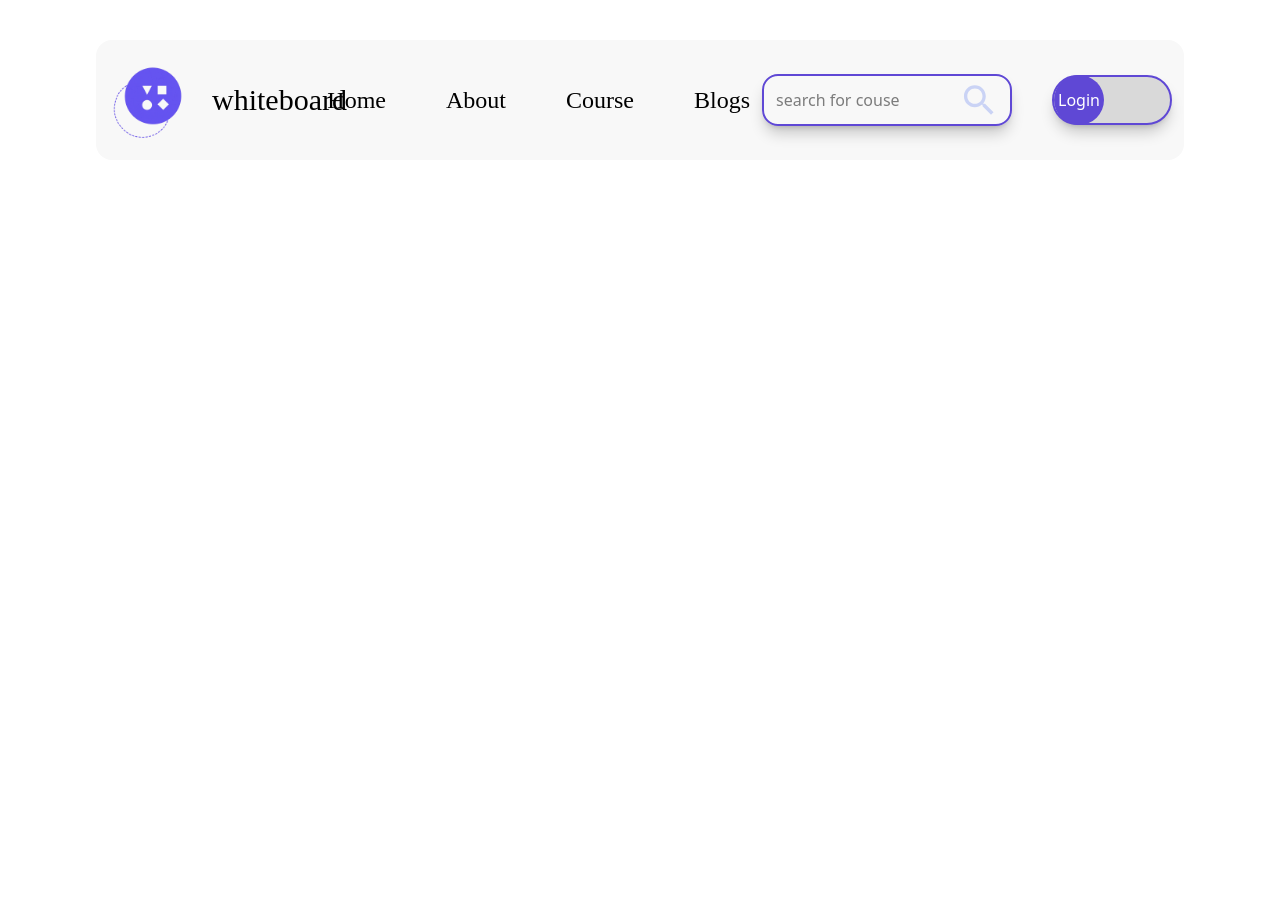
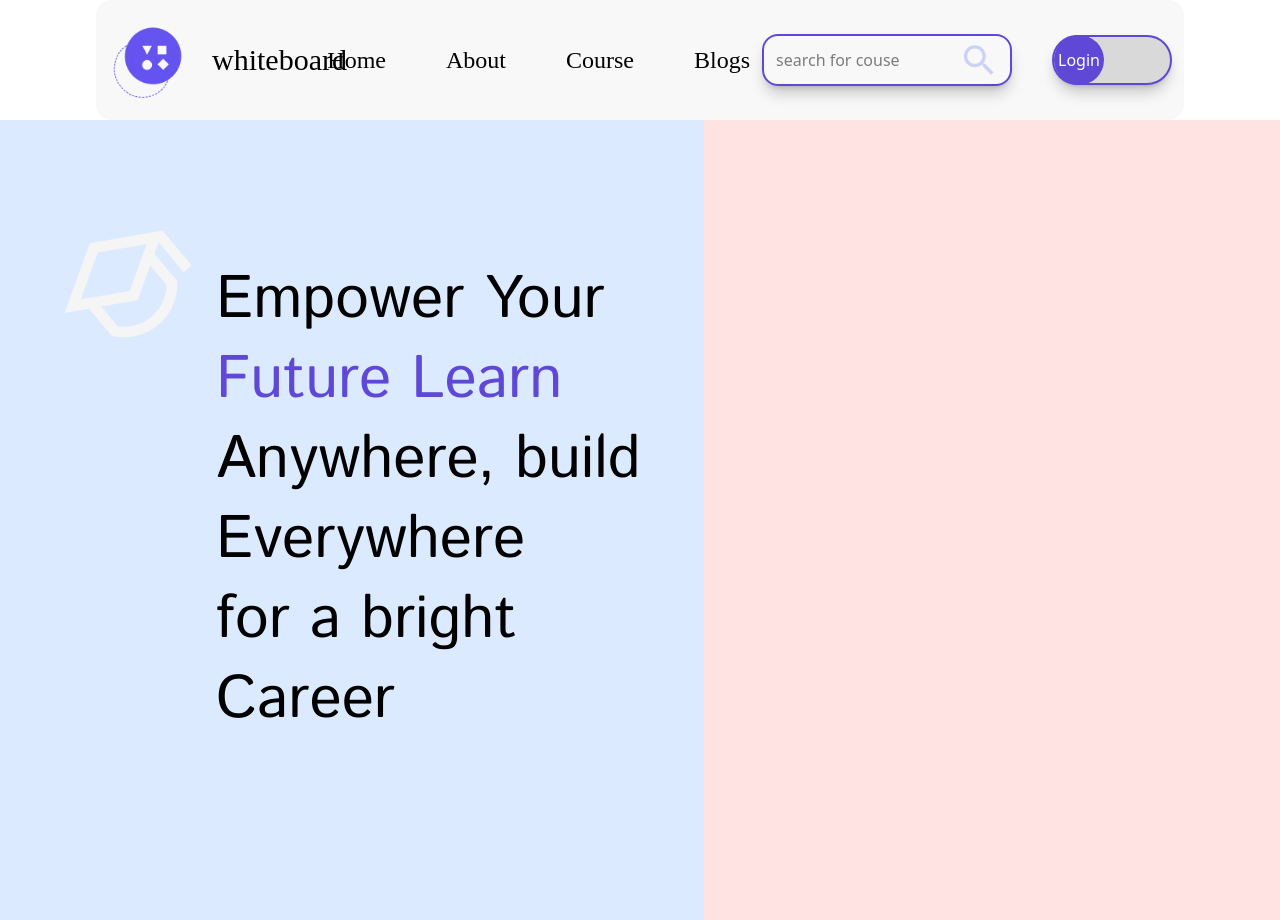
Before and after one commit to anandhuc1666/whiteboard, a React (Vite) app in the folder whiteboard/: page / in a window 1280 px wide. Before the commit the page ends 800 px from the top, so only its background shows below. Built offline with nearby package versions, Linux system fonts and the light colour scheme; a web font is replaced by a local one.

Commit message:
whiteboard

```diff
--- /dev/null
+++ b/whiteboard/src/Home/Home-body/Body.jsx
@@ -0,0 +1,23 @@
+import React from "react";
+import { RiGraduationCapLine } from "react-icons/ri";
+
+function Body() {
+  return (
+    <div className="w-full flex h-[100vh] bg-amber-200">
+      <div className="w-[55%] h-[100vh] bg-blue-100">
+        <div className="flex px-15 py-25 gap-7">
+          <div className="">
+            <RiGraduationCapLine className="text-9xl text-[#F5F5F5] rotate-320"/>
+          </div>
+          <p className="text-6xl mt-10 font-IstokWeb leading-20">
+            Empower Your <span className="text-[#5F48D5]">Future Learn</span><br /> Anywhere, build Everywhere <br /> for a bright
+            Career
+          </p>
+        </div>
+      </div>
+      <div className="w-[45%] h-[100vh] bg-red-100"></div>
+    </div>
+  );
+}
+
+export default Body;
--- a/whiteboard/src/Home/Home.jsx
+++ b/whiteboard/src/Home/Home.jsx
@@ -1,11 +1,12 @@
 import React from 'react'
 import Nav from './Nav/Nav'
+import Body from './Home-body/Body'
 
 function Home() {
   return (
     <div className=''>
-        <div className="w-full mt-10 flex justify-center"><Nav/></div>
-
+        <div className="w-full flex justify-center "><Nav/></div>
+        <div className=""><Body/></div>
     </div>
   )
 }
```
